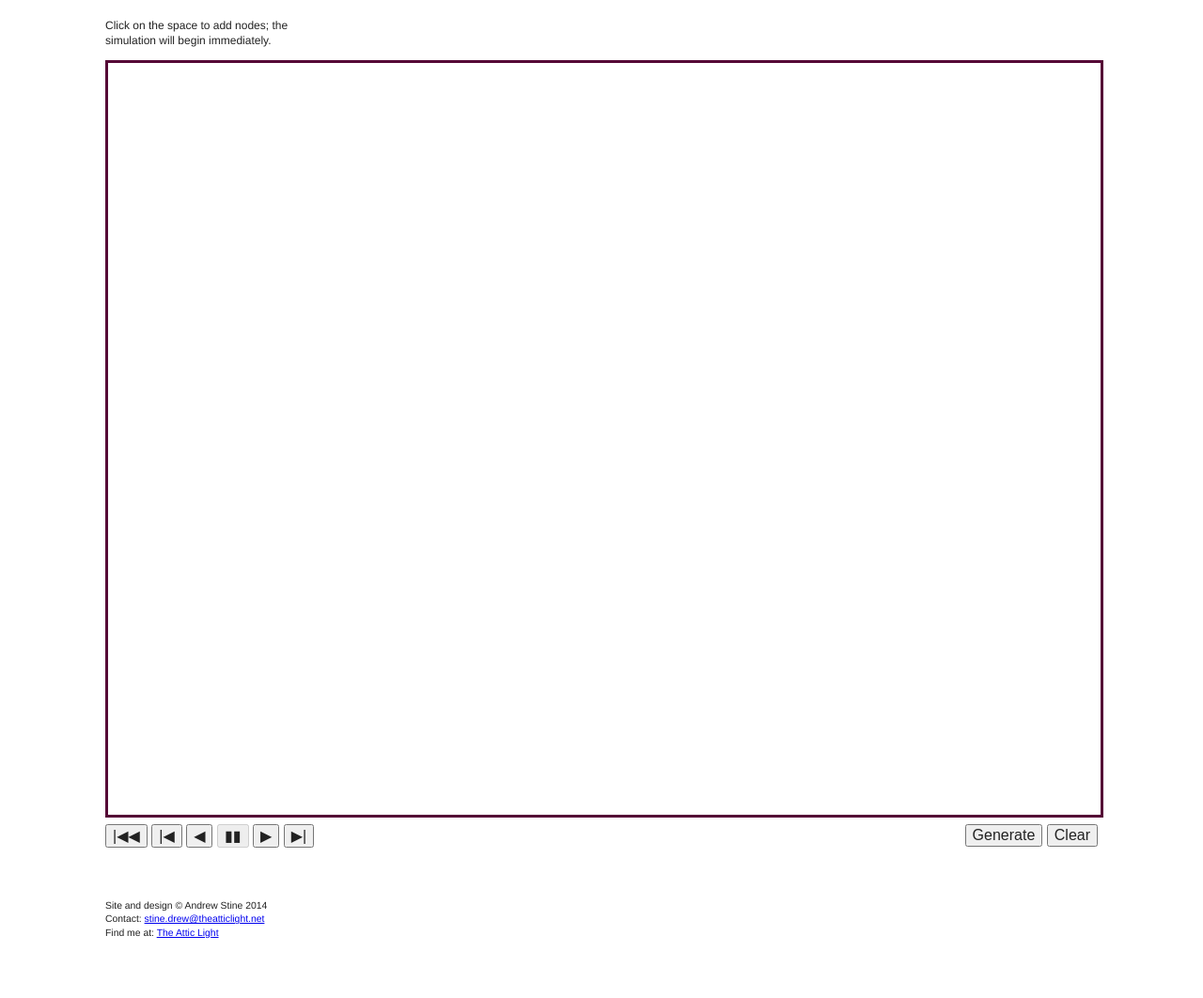
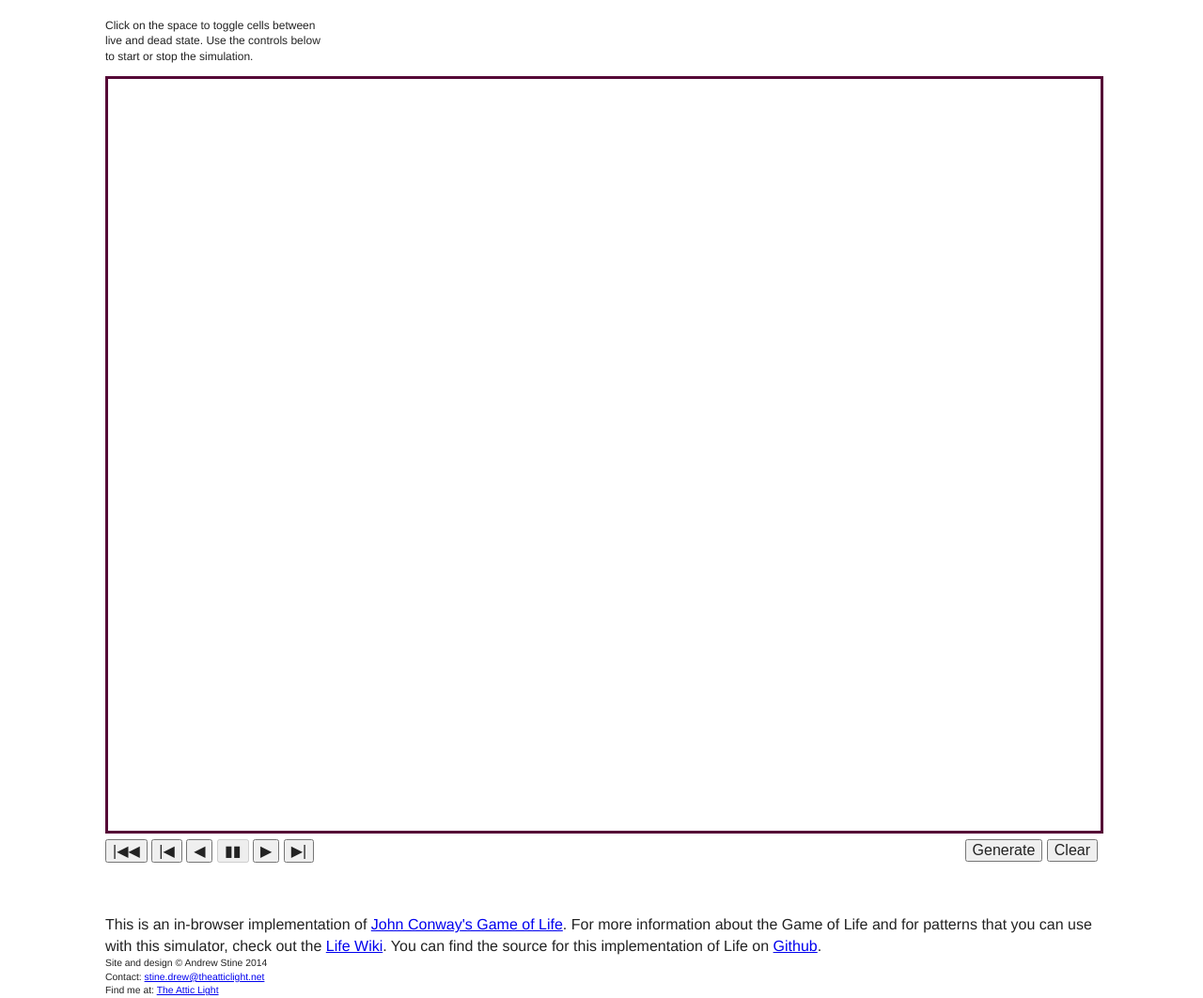
Before and after one commit to astine/conway, a plain HTML site: page www/index.html in a window 1280 px wide. Shown: the part 69-1131 px from the top of the page at 94% size. Before the commit the page ends 1069 px from the top, so only its background shows below. Drawn offline with nearby package versions, Linux system fonts and the light colour scheme; a script that the page names is missing.

Commit message:
Added description to webpage.

```diff
--- a/www/index.html
+++ b/www/index.html
@@ -28,7 +28,7 @@
 	  </div>
 	  <div id="demo">
 	    <div id="demo-header">
-	      <p id="instructions">Click on the space to add nodes; the simulation will begin immediately.</p>
+	      <p id="instructions">Click on the space to toggle cells between live and dead state. Use the controls below to start or stop the simulation.</p>
 	    </div>
 	    <div id="fieldwrapper">
 	      <svg id="field">
@@ -50,6 +50,7 @@
 	    </div>
 	  </div>
 	  <div id="description-text">
+	    This is an in-browser implementation of <a href="https://duckduckgo.com/l/?kh=-1&uddg=https%3A%2F%2Fen.wikipedia.org%2Fwiki%2FConway%2527s_Game_of_Life">John Conway's Game of Life</a>. For more information about the Game of Life and for patterns that you can use with this simulator, check out the <a href="http://www.conwaylife.com/wiki/Main_Page">Life Wiki</a>. You can find the source for this implementation of Life on <a href="http://github.com/astine/conway">Github</a>.
 	  </div>
 	  <div id="footer">
 	    Site and design &copy; Andrew Stine 2014<br>Contact: <a href='mailto:&#115;&#116;&#105;&#110;&#101;.&#100;&#114;&#101;&#119;@&#116;&#104;&#101;&#97;&#116;&#116;&#105;&#99;&#108;&#105;&#103;&#104;&#116;.&#110;&#101;&#116;'>&#115;&#116;&#105;&#110;&#101;.&#100;&#114;&#101;&#119;@&#116;&#104;&#101;&#97;&#116;&#116;&#105;&#99;&#108;&#105;&#103;&#104;&#116;.&#110;&#101;&#116;</a><br>Find me at: <a href="http://theatticlight.net">The Attic Light</a>
```
